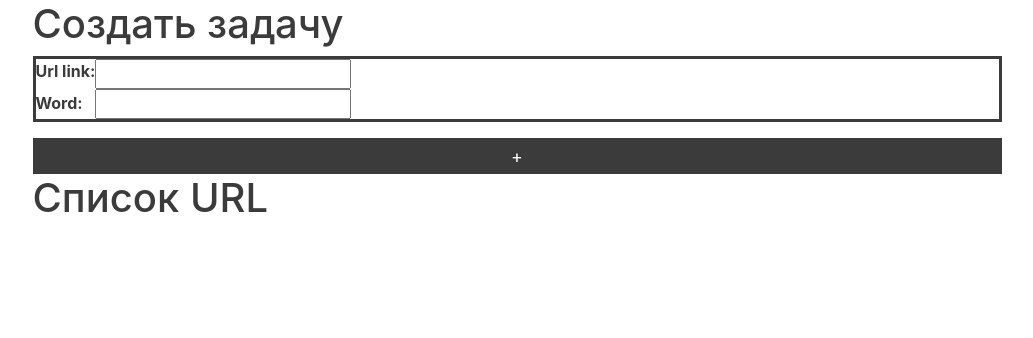
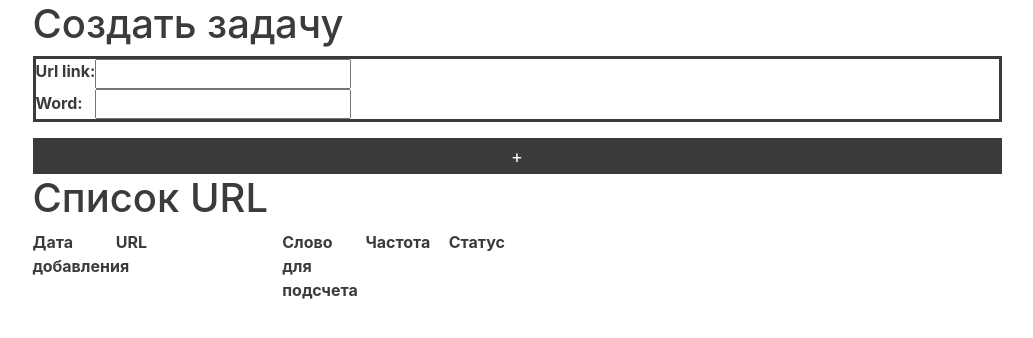
Before and after one commit to KznRkjp/mod21homework, a Django app: page /url_count/list/ in a window 1280 px wide. Shown: the top 338 px of the page, without its empty margins (123-1156 px from the left). Run offline with Django 3.2, Linux system fonts and the light colour scheme; data that the repository does not hold is empty; some libraries are stand-ins or nearby versions.

Commit message:
Update list.html

```diff
--- a/url_count/templates/urls/list.html
+++ b/url_count/templates/urls/list.html
@@ -25,7 +25,13 @@
 </div>
 <div class="container">
   <h1>Список URL</h1>
-
+  <div class="row">
+    <div class="col-1">Дата добавления</div>
+    <div class="col-2">URL</div>
+    <div class="col-1">Слово для подсчета</div>
+    <div class="col-1">Частота</div>
+    <div class="col-1">Статус</div>
+  </div>
     <ul id="url-list">
     {% for url in urls %}
       {% if url.status %}
```
